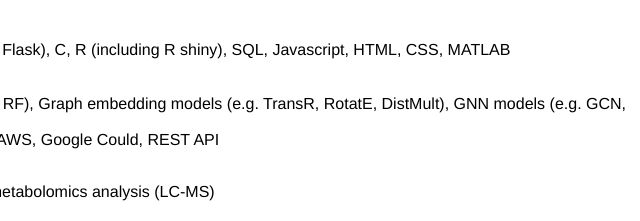
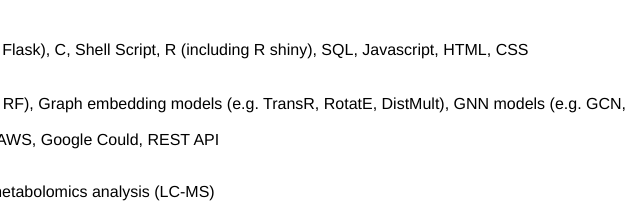
Before and after one commit to chunyuma/chunyuma.github.io, a website: page resume/cv_english.html in a window 1280 px wide. Shown: the part 2013-2234 px from the top of the page, 536-1176 px from the left. Drawn offline with Linux system fonts and the light colour scheme; a web font is replaced by a local one.

Commit message:
Update cv_english.html

```diff
--- a/resume/cv_english.html
+++ b/resume/cv_english.html
@@ -299,7 +299,7 @@
         <div class='block1'>
             <h3>Computer Skills</h3>
             <ul>
-                <p><strong>Programming Languages</strong>: Python (including Cpython & Flask), C, R (including R shiny), SQL, Javascript, HTML, CSS, MATLAB</p>
+                <p><strong>Programming Languages</strong>: Python (including Cpython & Flask), C, Shell Script, R (including R shiny), SQL, Javascript, HTML, CSS</p>
                 <p><strong>Databases</strong>: MySQL, MongoDB, Neo4j</p>
                 <p><strong>Frameworks</strong>: sklearn, pytorch, tensorflow, Flask</p>
                 <p><strong>Machine Learning Models</strong>: Basic ML models (e.g. SMV, RF), Graph embedding models (e.g. TransR, RotatE, DistMult), GNN models (e.g. GCN, GAT, RGCN), RL models (e.g. Q-learning, A2C)</p>
```
